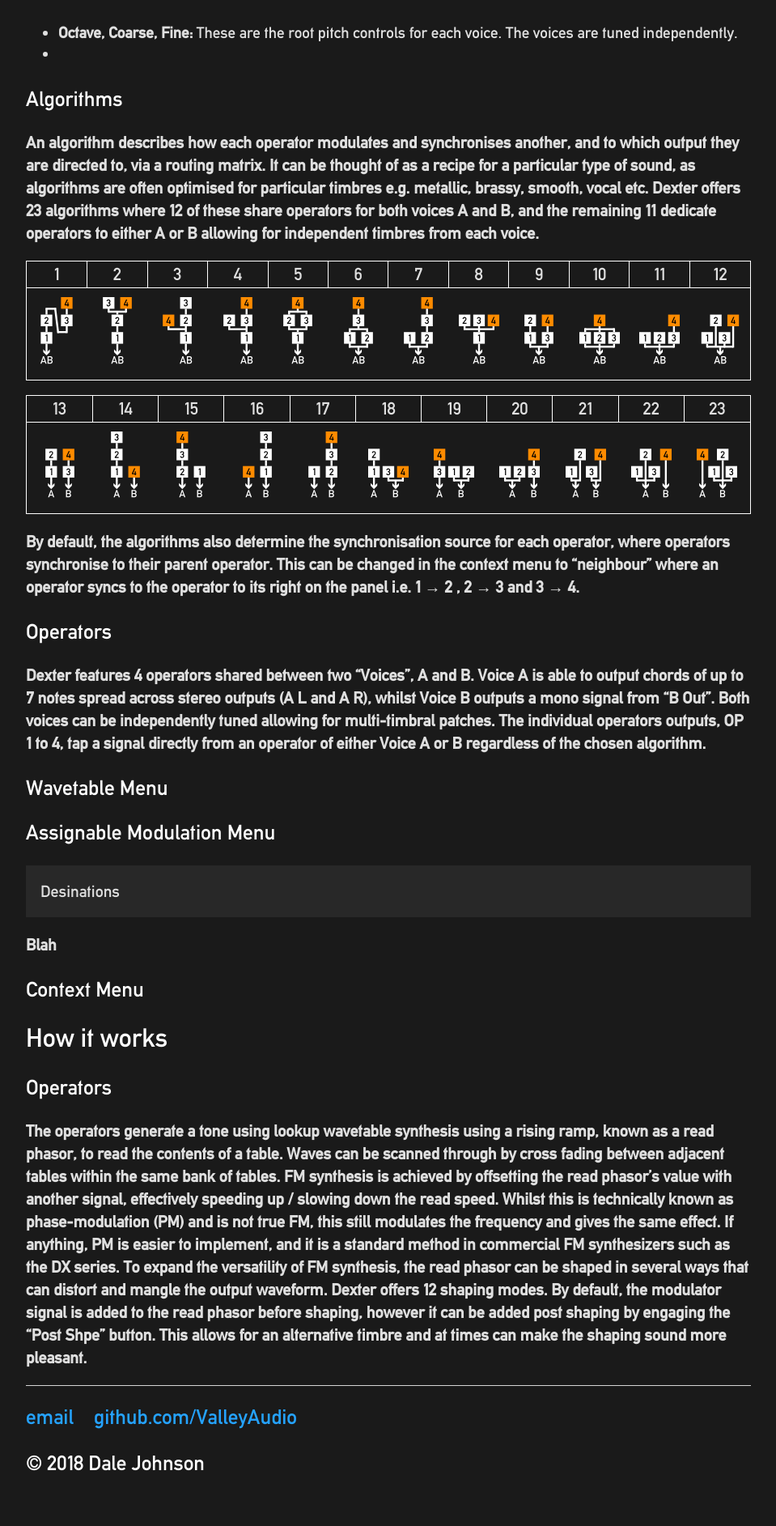
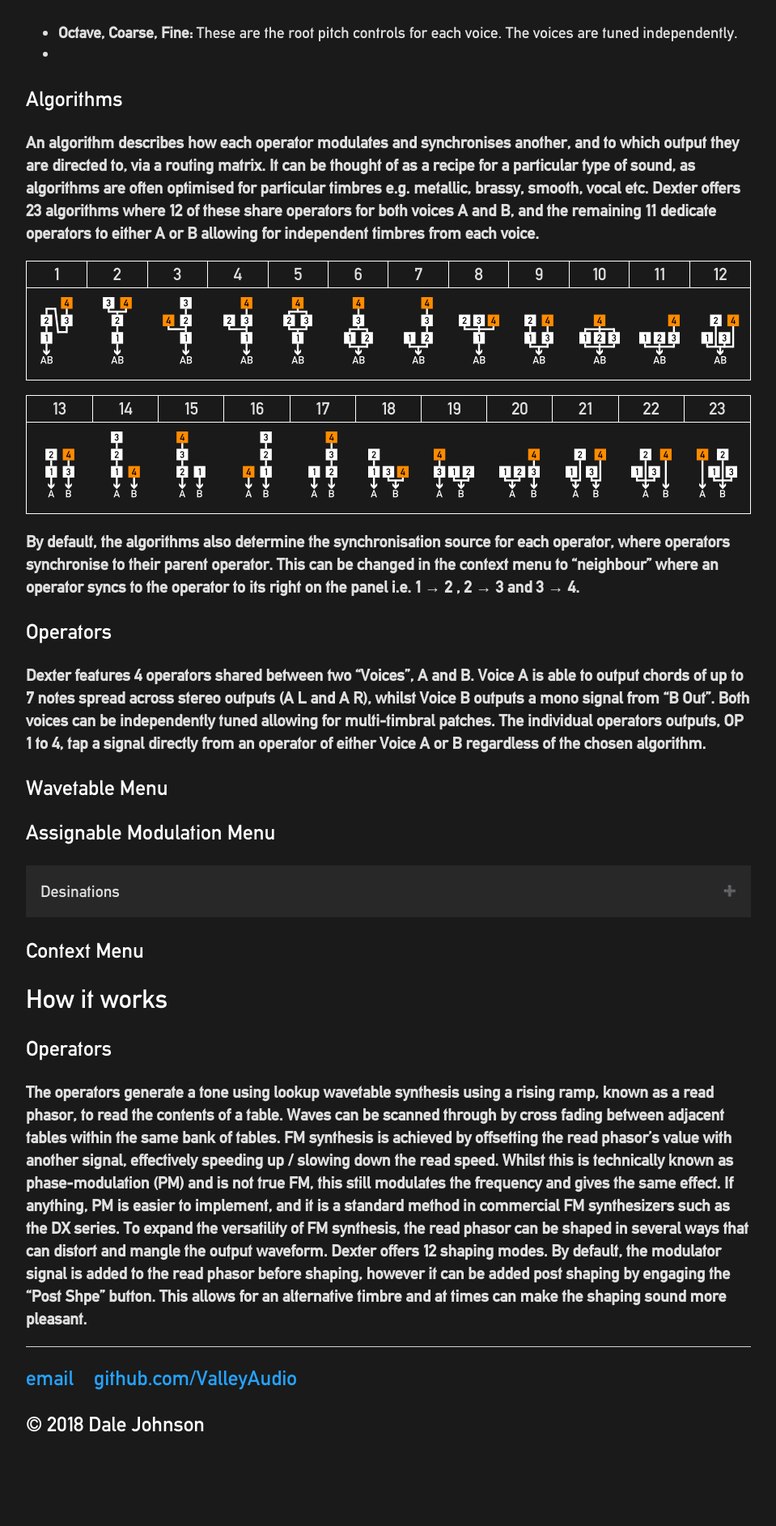
Before and after one commit to ValleyAudio/ValleyAudio.github.io, a Jekyll site: the page built from rack/dexter/dexter.html, in a window 1280 px wide. Shown: the part 2226-4111 px from the top of the page at 81% size, without its empty margins (160-1119 px from the left). Built offline with Jekyll 4.4.1, drawn with Linux system fonts in a browser that asks for light colours; after the commit the page ends 4063 px from its top, so only the background shows below that.

Commit message:
Adjusted accordion colour

```diff
--- a/css/main.css
+++ b/css/main.css
@@ -129,6 +129,18 @@
     color: #DFDFDF;
 }
 
+.accordion:after {
+    content: '\02795'; /* Unicode character for "plus" sign (+) */
+    font-size: 13px;
+    color: #FFFFFF;
+    float: right;
+    margin-left: 5px;
+}
+
+.active:after {
+    content: "\2796"; /* Unicode character for "minus" sign (-) */
+}
+
 .active, .accordion:hover {
     background-color: #2F2F2F;
 }
--- a/rack/dexter/dexter.html
+++ b/rack/dexter/dexter.html
@@ -160,7 +160,7 @@
     <h3 id="wavetableMenu">Wavetable Menu</h3>
     <h3 id="assignModulation">Assignable Modulation Menu</h3>
     <button class="accordion">Desinations</button>
-    <div class="Panel">
+    <div class="panel">
         <p>Blah</p>
     </div>
     <h3 id="contextMenu">Context Menu</h3>
```
